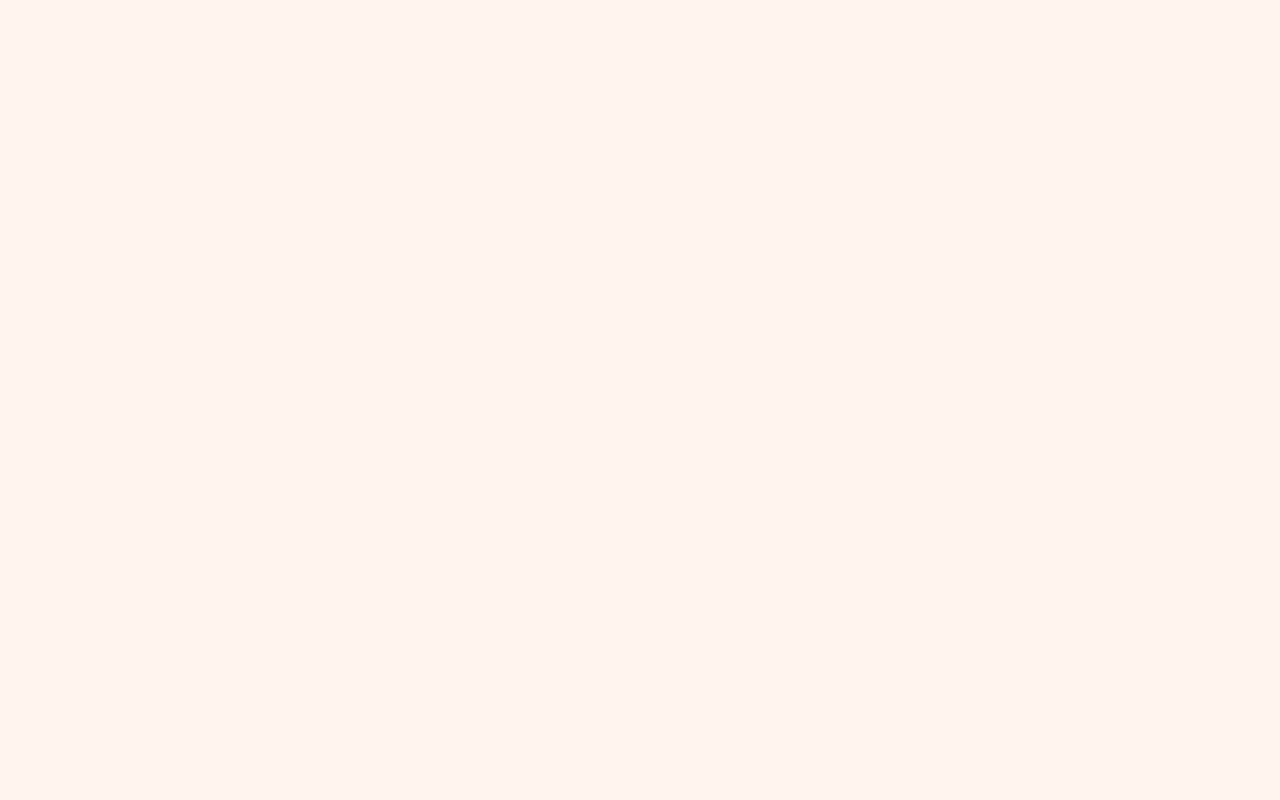
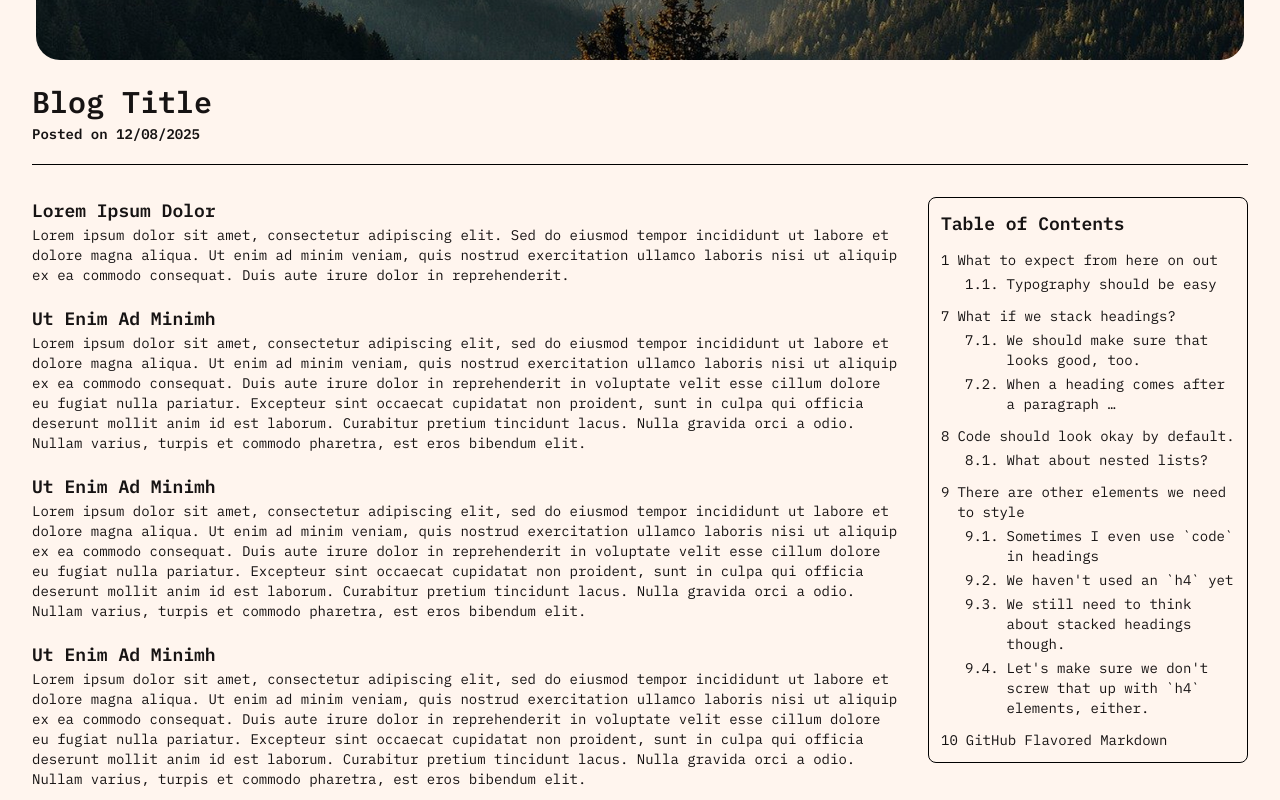
Before and after one commit to shonenxnaifu/personal-web, a Next.js app: page /blog in a window 1280 px wide. Shown: the part 400-1200 px from the top of the page. Before the commit the page ends 800 px from the top, so only its background shows below. Built offline with nearby package versions, Linux system fonts and the light colour scheme.

Commit message:
slicing blog page

```diff
--- a/src/app/blog/page.tsx
+++ b/src/app/blog/page.tsx
@@ -1,7 +1,191 @@
+import Image from "next/image";
+
+const toc = [
+  {
+    level: "two",
+    text: "What to expect from here on out",
+    slug: "what-to-expect-from-here-on-out",
+  },
+  {
+    level: "three",
+    text: "Typography should be easy",
+    slug: "typography-should-be-easy",
+  },
+  {
+    level: "two",
+    text: "What if we stack headings?",
+    slug: "what-if-we-stack-headings",
+  },
+  {
+    level: "three",
+    text: "We should make sure that looks good, too.",
+    slug: "we-should-make-sure-that-looks-good-too",
+  },
+  {
+    level: "three",
+    text: "When a heading comes after a paragraph …",
+    slug: "when-a-heading-comes-after-a-paragraph-",
+  },
+  {
+    level: "two",
+    text: "Code should look okay by default.",
+    slug: "code-should-look-okay-by-default",
+  },
+  {
+    level: "three",
+    text: "What about nested lists?",
+    slug: "what-about-nested-lists",
+  },
+  {
+    level: "two",
+    text: "There are other elements we need to style",
+    slug: "there-are-other-elements-we-need-to-style",
+  },
+  {
+    level: "three",
+    text: "Sometimes I even use `code` in headings",
+    slug: "sometimes-i-even-use-code-in-headings",
+  },
+  {
+    level: "three",
+    text: "We haven't used an `h4` yet",
+    slug: "we-havent-used-an-h4-yet",
+  },
+  {
+    level: "three",
+    text: "We still need to think about stacked headings though.",
+    slug: "we-still-need-to-think-about-stacked-headings-though",
+  },
+  {
+    level: "three",
+    text: "Let's make sure we don't screw that up with `h4` elements, either.",
+    slug: "lets-make-sure-we-dont-screw-that-up-with-h4-elements-either",
+  },
+  {
+    level: "two",
+    text: "GitHub Flavored Markdown",
+    slug: "github-flavored-markdown",
+  },
+];
+
+let parentNumber: number = 0;
+
 export default function BlogPage() {
   return (
-    <main>
-      <h1>Blog Page</h1>
+    <main className="mb-5 min-h-screen mx-auto">
+      <article className="flex flex-col lg:flex-row lg:flex-wrap lg:mx-5">
+        <header className="lg:w-full flex flex-col m-3 border-b border-black pb-5">
+          <figure className="relative h-[200px] md:h-[360px] mx-1 my-3 rounded-3xl overflow-hidden">
+            <Image className="object-cover" src="/dummy2.png" alt="" fill />
+          </figure>
+          <h1 className="text-3xl font-semibold mt-3">Blog Title</h1>
+          <span className="text-sm font-semibold font-[#2F393F] mt-1">
+            Posted on <time dateTime="2025-08-12">12/08/2025</time>
+          </span>
+        </header>
+        <nav
+          className="lg:max-w-[320px] lg:order-2 lg:sticky lg:top-3 lg:self-start text-sm p-3 mt-5 mx-3 border border-black rounded-lg"
+          aria-label="Table of Contents"
+        >
+          <h2 className="font-semibold text-lg">Table of Contents</h2>
+          <ol className="list-none list-inside">
+            {toc.map((tocItem, index, array) => {
+              const slicedItems = array.slice(index + 1);
+              if (tocItem.level === "two") {
+                parentNumber += 1;
+                const findNextIdx = slicedItems.findIndex(
+                  (item) => item.level === "two",
+                );
+                const childs = slicedItems.slice(0, findNextIdx);
+                return (
+                  <li key={tocItem.text} className="mt-3">
+                    <a
+                      href={`#${tocItem.slug}`}
+                      data-level={tocItem.level}
+                      className="flex gap-2 hover:underline"
+                    >
+                      <span>{parentNumber}</span>
+                      <span>{tocItem.text}</span>
+                    </a>
+                    {childs.length > 0 &&
+                      childs.map((childItem, childIdx) => {
+                        return (
+                          <ol className="list-none list-inside pl-6 mt-1">
+                            <li>
+                              <a
+                                href={`#${childItem.slug}`}
+                                data-level={childItem.level}
+                                className="flex gap-2 hover:underline"
+                              >
+                                <span>{`${parentNumber}.${childIdx + 1}.`}</span>
+                                <span>{childItem.text}</span>
+                              </a>
+                            </li>
+                          </ol>
+                        );
+                      })}
+                  </li>
+                );
+              }
+              return null;
+            })}
+          </ol>
+        </nav>
+        <div className="lg:flex-1">
+          <section className="mt-5 px-3">
+            <h2 className="font-semibold text-lg">Lorem Ipsum Dolor</h2>
+            <p className="text-sm">
+              Lorem ipsum dolor sit amet, consectetur adipiscing elit. Sed do
+              eiusmod tempor incididunt ut labore et dolore magna aliqua. Ut
+              enim ad minim veniam, quis nostrud exercitation ullamco laboris
+              nisi ut aliquip ex ea commodo consequat. Duis aute irure dolor in
+              reprehenderit.
+            </p>
+          </section>
+          <section className="mt-5 px-3">
+            <h2 className="font-semibold text-lg">Ut Enim Ad Minimh</h2>
+            <p className="text-sm">
+              Lorem ipsum dolor sit amet, consectetur adipiscing elit, sed do
+              eiusmod tempor incididunt ut labore et dolore magna aliqua. Ut
+              enim ad minim veniam, quis nostrud exercitation ullamco laboris
+              nisi ut aliquip ex ea commodo consequat. Duis aute irure dolor in
+              reprehenderit in voluptate velit esse cillum dolore eu fugiat
+              nulla pariatur. Excepteur sint occaecat cupidatat non proident,
+              sunt in culpa qui officia deserunt mollit anim id est laborum.
+              Curabitur pretium tincidunt lacus. Nulla gravida orci a odio.
+              Nullam varius, turpis et commodo pharetra, est eros bibendum elit.
+            </p>
+          </section>
+          <section className="mt-5 px-3">
+            <h2 className="font-semibold text-lg">Ut Enim Ad Minimh</h2>
+            <p className="text-sm">
+              Lorem ipsum dolor sit amet, consectetur adipiscing elit, sed do
+              eiusmod tempor incididunt ut labore et dolore magna aliqua. Ut
+              enim ad minim veniam, quis nostrud exercitation ullamco laboris
+              nisi ut aliquip ex ea commodo consequat. Duis aute irure dolor in
+              reprehenderit in voluptate velit esse cillum dolore eu fugiat
+              nulla pariatur. Excepteur sint occaecat cupidatat non proident,
+              sunt in culpa qui officia deserunt mollit anim id est laborum.
+              Curabitur pretium tincidunt lacus. Nulla gravida orci a odio.
+              Nullam varius, turpis et commodo pharetra, est eros bibendum elit.
+            </p>
+          </section>
+          <section className="mt-5 px-3">
+            <h2 className="font-semibold text-lg">Ut Enim Ad Minimh</h2>
+            <p className="text-sm">
+              Lorem ipsum dolor sit amet, consectetur adipiscing elit, sed do
+              eiusmod tempor incididunt ut labore et dolore magna aliqua. Ut
+              enim ad minim veniam, quis nostrud exercitation ullamco laboris
+              nisi ut aliquip ex ea commodo consequat. Duis aute irure dolor in
+              reprehenderit in voluptate velit esse cillum dolore eu fugiat
+              nulla pariatur. Excepteur sint occaecat cupidatat non proident,
+              sunt in culpa qui officia deserunt mollit anim id est laborum.
+              Curabitur pretium tincidunt lacus. Nulla gravida orci a odio.
+              Nullam varius, turpis et commodo pharetra, est eros bibendum elit.
+            </p>
+          </section>
+        </div>
+      </article>
     </main>
   );
 }
```
Also changed, not shown: public/dummy2.png (added).
